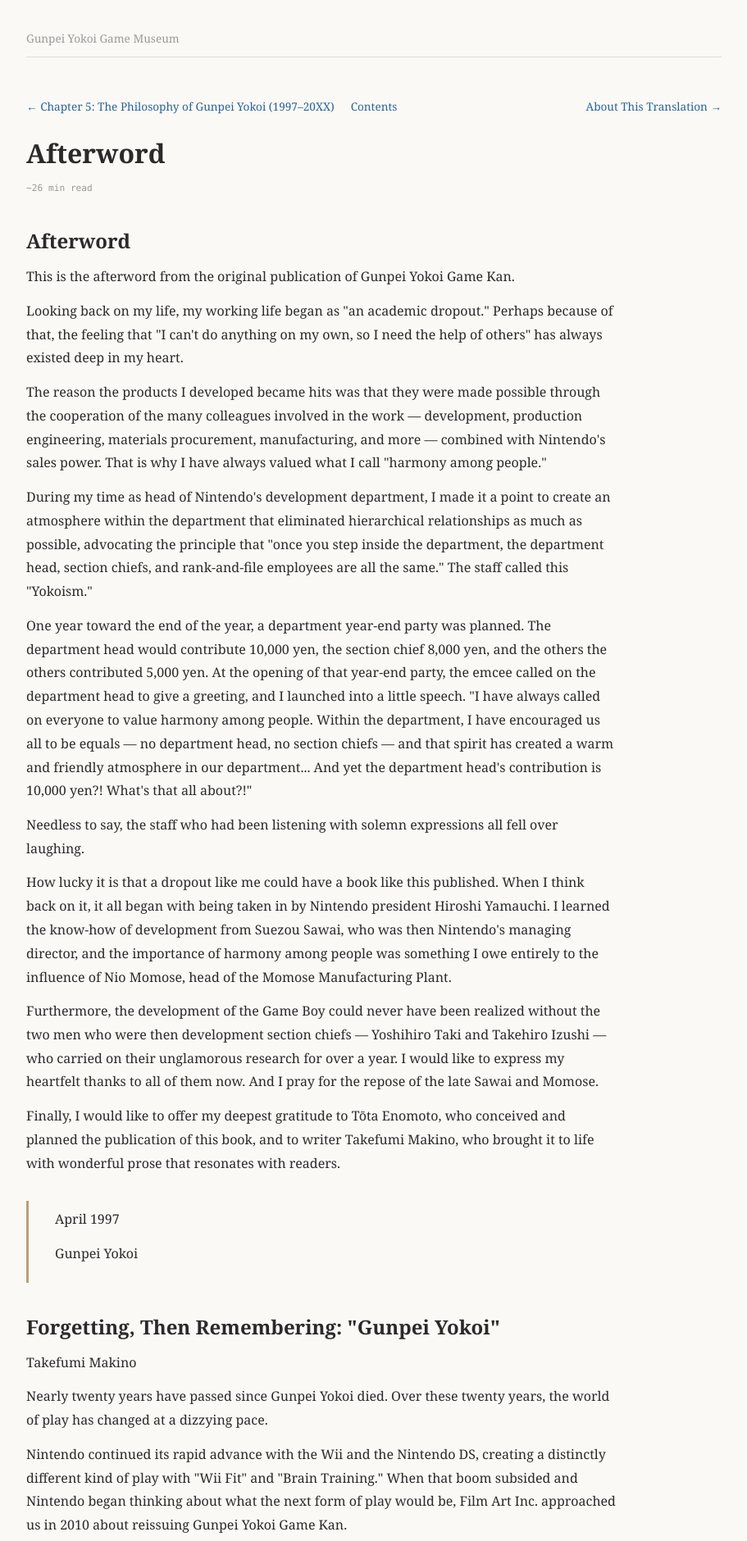
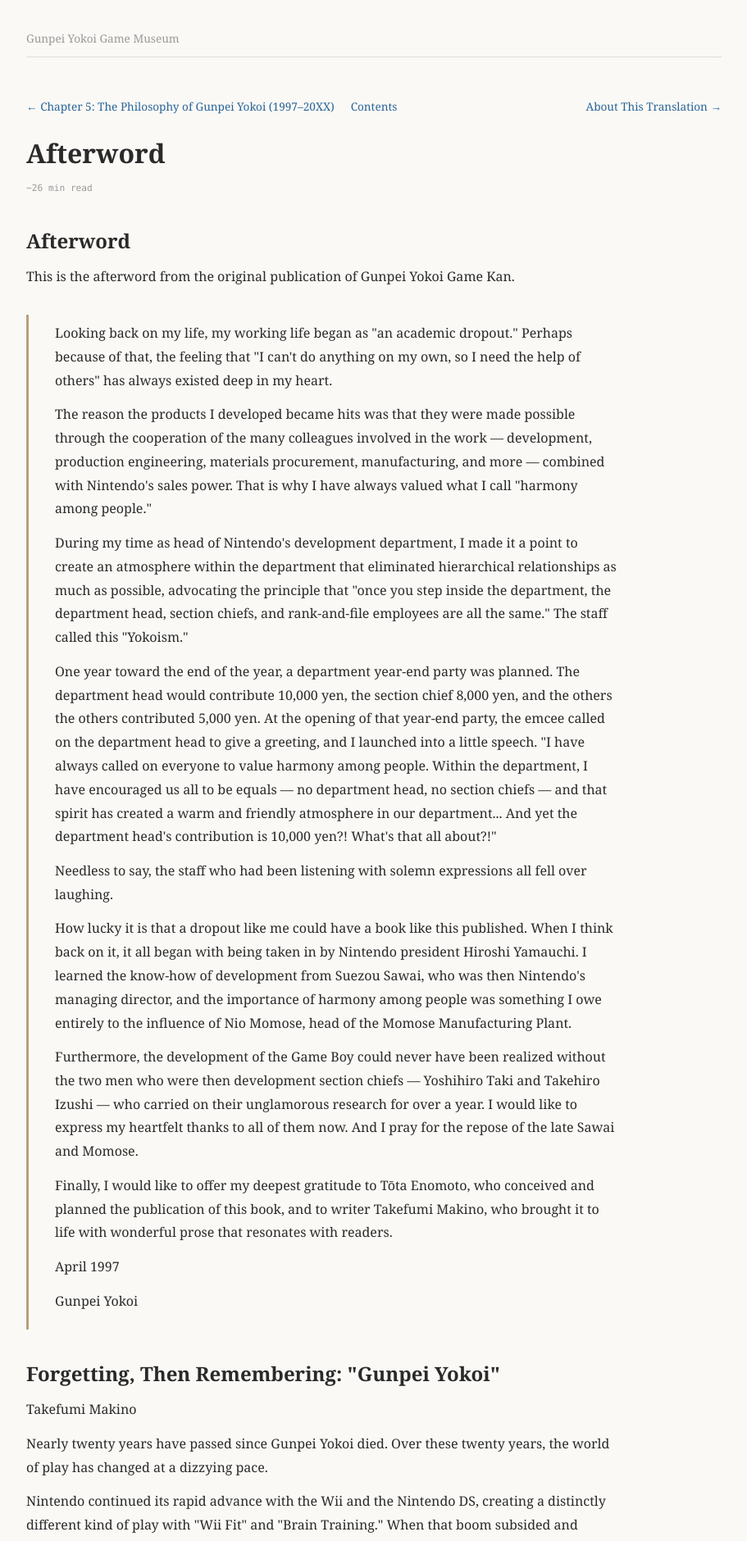
Before and after one commit to bjabes/bjabes.github.io, a Jekyll site: the page yokoi-gunpei/chapter-6.html, which Jekyll copies as it is, in a window 1280 px wide. Shown: the top 1880 px of the page at 82% size, without its empty margins (184-1095 px from the left). Built offline with Jekyll 4.4.1, drawn with Linux system fonts in a browser that asks for light colours.

Commit message:
fix afterword

```diff
--- a/yokoi-gunpei/chapter-6.html
+++ b/yokoi-gunpei/chapter-6.html
@@ -23,16 +23,15 @@
 <div class="reading-body">
 <h2 class='section-subhead'> Afterword</h2>
 <p>This is the afterword from the original publication of Gunpei Yokoi Game Kan.</p>
+<blockquote class="yokoi-voice">
 <p>Looking back on my life, my working life began as &quot;an academic dropout.&quot; Perhaps because of that, the feeling that &quot;I can&#x27;t do anything on my own, so I need the help of others&quot; has always existed deep in my heart.</p>
 <p>The reason the products I developed became hits was that they were made possible through the cooperation of the many colleagues involved in the work — development, production engineering, materials procurement, manufacturing, and more — combined with Nintendo&#x27;s sales power. That is why I have always valued what I call &quot;harmony among people.&quot;</p>
 <p>During my time as head of Nintendo&#x27;s development department, I made it a point to create an atmosphere within the department that eliminated hierarchical relationships as much as possible, advocating the principle that &quot;once you step inside the department, the department head, section chiefs, and rank-and-file employees are all the same.&quot; The staff called this &quot;Yokoism.&quot;</p>
 <p>One year toward the end of the year, a department year-end party was planned. The department head would contribute 10,000 yen, the section chief 8,000 yen, and the others  the others contributed 5,000 yen. At the opening of that year-end party, the emcee called on the department head to give a greeting, and I launched into a little speech. &quot;I have always called on everyone to value harmony among people. Within the department, I have encouraged us all to be equals — no department head, no section chiefs — and that spirit has created a warm and friendly atmosphere in our department... And yet the department head&#x27;s contribution is 10,000 yen?! What&#x27;s that all about?!&quot;</p>
-</blockquote>
 <p>Needless to say, the staff who had been listening with solemn expressions all fell over laughing.</p>
 <p>How lucky it is that a dropout like me could have a book like this published. When I think back on it, it all began with being taken in by Nintendo president Hiroshi Yamauchi. I learned the know-how of development from Suezou Sawai, who was then Nintendo&#x27;s managing director, and the importance of harmony among people was something I owe entirely to the influence of Nio Momose, head of the Momose Manufacturing Plant.</p>
 <p>Furthermore, the development of the Game Boy could never have been realized without the two men who were then development section chiefs — Yoshihiro Taki and Takehiro Izushi — who carried on their unglamorous research for over a year. I would like to express my heartfelt thanks to all of them now. And I pray for the repose of the late Sawai and Momose.</p>
 <p>Finally, I would like to offer my deepest gratitude to Tōta Enomoto, who conceived and planned the publication of this book, and to writer Takefumi Makino, who brought it to life with wonderful prose that resonates with readers.</p>
-<blockquote class="yokoi-voice">
 <p> April 1997</p>
 <p>Gunpei Yokoi</p>
 </blockquote>
```
